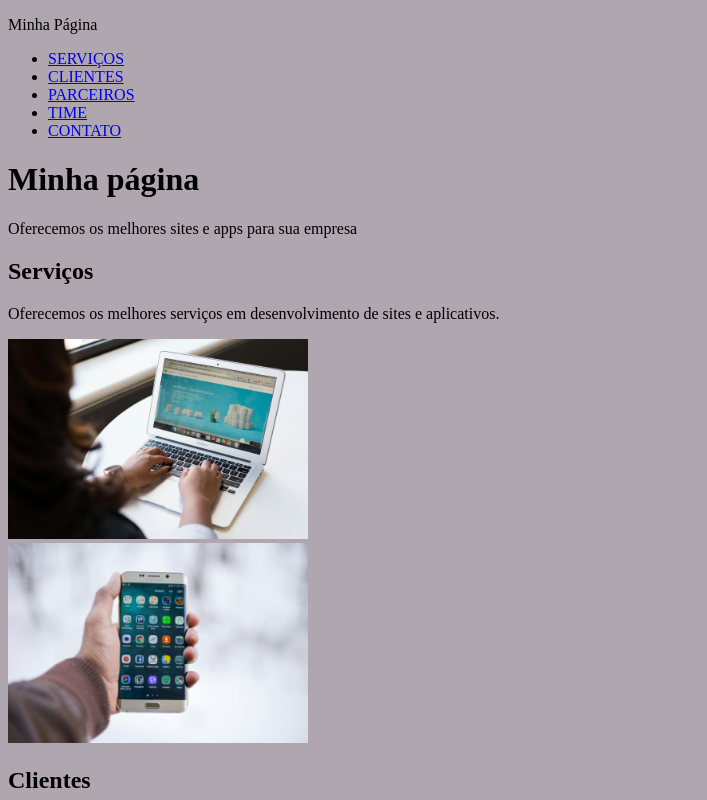
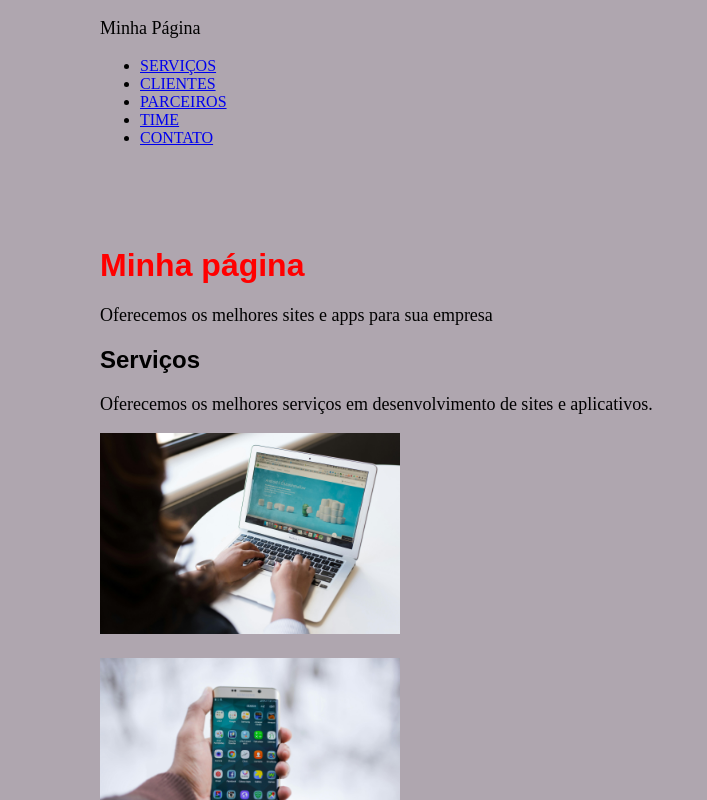
Before and after one commit to viniciusgrippa/dio_introducao_html5_css3, a plain HTML site: page index.html in a window 1280 px wide. Shown: the top 800 px of the page, without its empty margins (0-707 px from the left). Drawn offline with Linux system fonts and the light colour scheme.

Commit message:
Insere estilos no documento

```diff
--- a/css/style.css
+++ b/css/style.css
@@ -1,3 +1,26 @@
 body {
     background: #afa6af;
+    margin-left: 100px;
+    margin-right: 100px;
 }
+
+header {
+    margin-top: 100px;
+}
+
+h1 {
+    color: red;
+    font-family: fantasy;
+}
+
+h2 {
+    font-family: fantasy;
+}
+
+p {
+    font-size: 18px;
+}
+
+img {
+    margin-bottom: 20px;
+}
```
